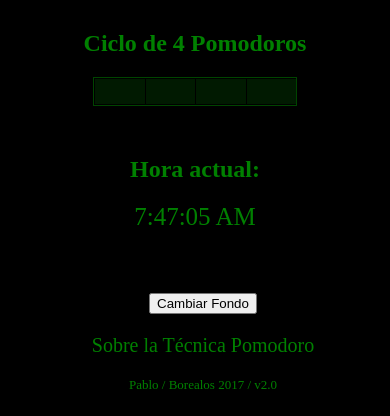
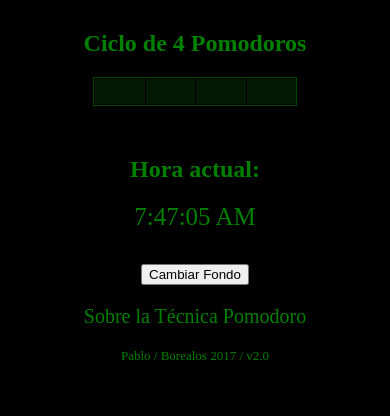
Before and after one commit to ZeroKoma/PomodoroTimer, a plain HTML site: page index.html in a window 390 px wide. Shown: the part 428-844 px from the top of the page. Drawn offline with Linux system fonts and the light colour scheme.

Commit message:
corregio responsive vertical

```diff
--- a/estilos.css
+++ b/estilos.css
@@ -100,12 +100,7 @@
     font-size: 13px;
 }
 
-footer {
-    position: fixed;
-    bottom: 0;
+#footer {
     width: 100%;
     margin-bottom: 10px;
 }
-
-
-/* mov img tomato alarma */
--- a/index.html
+++ b/index.html
@@ -51,7 +51,7 @@
     <div class="separa"></div>
 
 
-    <footer>
+    <footer id="footer">
         <button id="fondo">Cambiar Fondo</button>
         <a id="btnTexto" alt="Wikipedia" href="https://es.wikipedia.org/wiki/T%C3%A9cnica_Pomodoro" target="_blank">
             <p>Sobre la Técnica Pomodoro</p>
```
